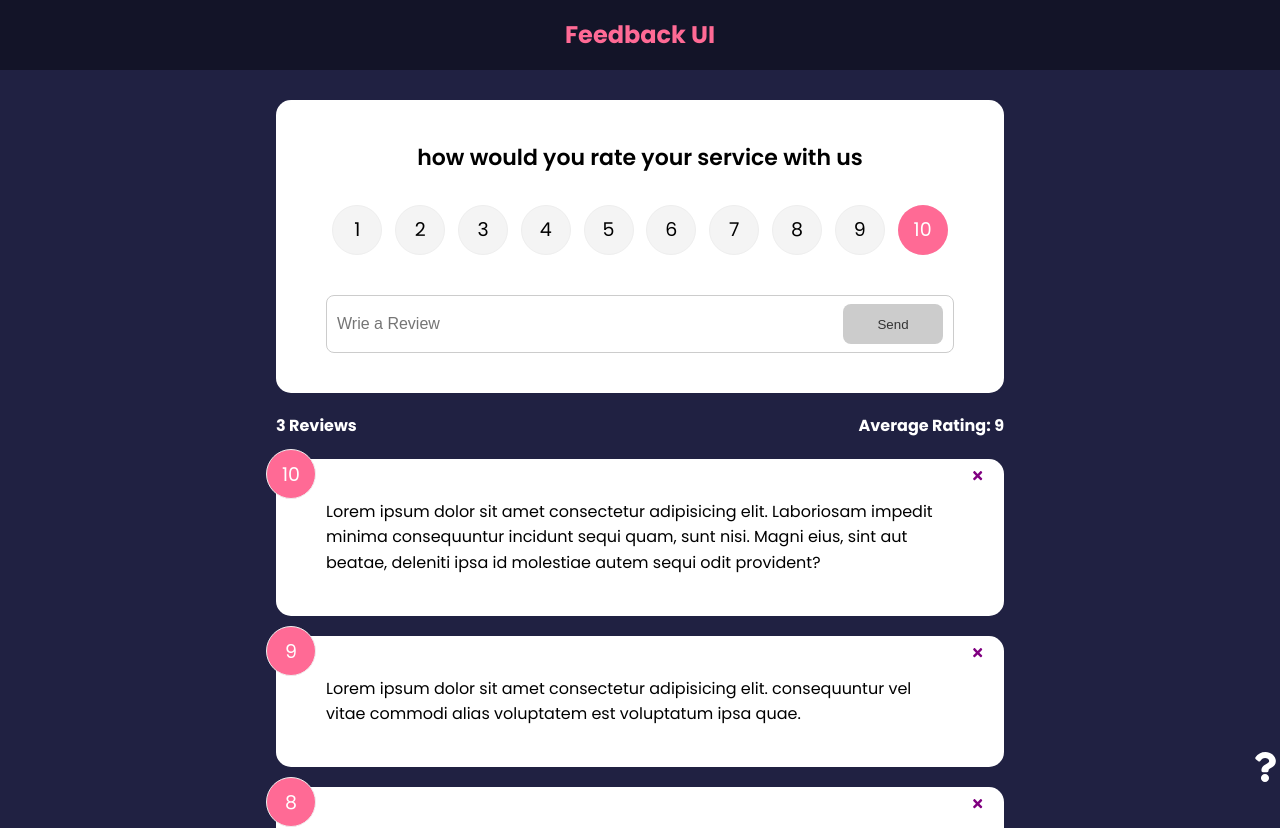
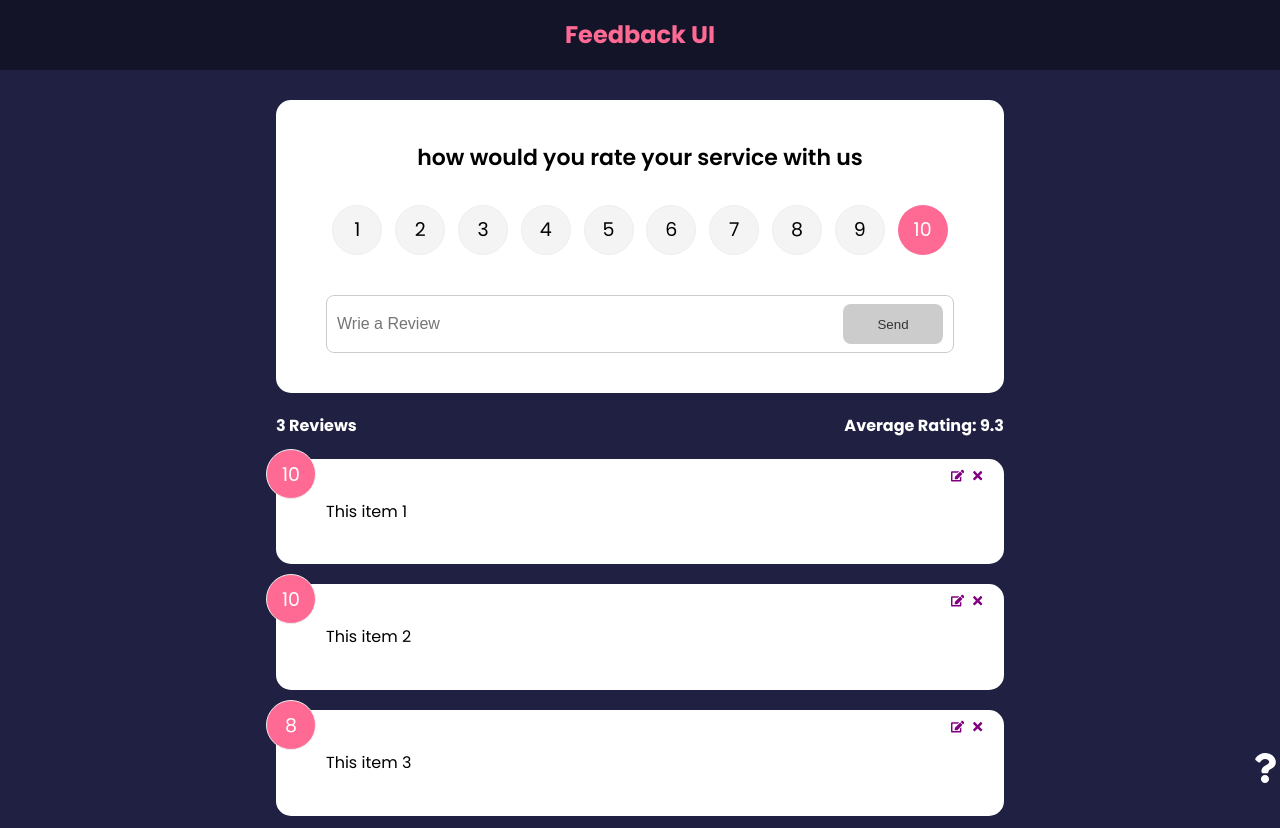
Before and after one commit to Gargi212Roy/Feedback-UI, a React (Create React App) app: page / in a window 1280 px wide. Shown: the top 828 px of the page. Built offline with nearby package versions, Linux system fonts and the light colour scheme.

Commit message:
fifth commit

```diff
--- a/src/App.js
+++ b/src/App.js
@@ -1,43 +1,25 @@
-// import logo from './logo.svg';
-import { v4 as uuidv4 } from "uuid";
 // whenever we wanna generate a id we can use *uuidv4*
-import {
-  BrowserRouter as Router,
-  Route,
-  Routes,
-  NavLink,
-} from "react-router-dom";
+import { BrowserRouter as Router, Route, Routes } from "react-router-dom";
 //browserrouter uses the html5 history api to keep our ui in sync with the URL
 //hashrouter uses hash portion of the url to keep it in sync
-import Card from "./components/shared/Card";
-import React, { useState } from "react";
+
+import React from "react";
 import "./App.css";
 import Header from "./components/Header";
 // import FeedbackItem from './components/FeedbackItem';//not needed as we need more feedback not just a single one
 import FeedbackList from "./components/FeedbackList";
-import feedbackData from "./data/feedbackData";
+
 import FeedBackStats from "./components/FeedBackStats";
 import FeedBackform from "./components/FeedBackform";
 import AboutPage from "./pages/AboutPage";
+import { FeedbackProvider } from "./context/FeedbackContext";
 import AboutIconLink from "./components/AboutIconLink";
 
 function App() {
-  const [feedback, setFeedback] = useState(feedbackData);
   // set is immutable we cannot change it we need to make a copy  a of it
 
-  const addFeedBack = (newFeedBack) => {
-    newFeedBack.id = uuidv4();
-    setFeedback([newFeedBack, ...feedback]);
-    // here we are taking all the objects that are already in the feedback and putting in into the array and in front er put newFeedBack, now it'll include both current feedback and new gfeedback
-  };
-
-  const deleteFeedback = (id) => {
-    if (window.confirm("Are you sure you want to delete?")) {
-      setFeedback(feedback.filter((item) => item.id !== id));
-    }
-  };
   return (
-    <>
+    <FeedbackProvider>
       {/* <Header bgColor='red' textColor='blue' /> */}
       <Router>
         <Header />
@@ -47,12 +29,9 @@ function App() {
               path="/"
               element={
                 <>
-                  <FeedBackform handleAdd={addFeedBack} />
-                  <FeedBackStats feedback={feedback} />
-                  <FeedbackList
-                    feedback={feedback}
-                    handleDelete={deleteFeedback}
-                  />
+                  <FeedBackform />
+                  <FeedBackStats />
+                  <FeedbackList />
                 </>
               }
             ></Route>
@@ -62,7 +41,7 @@ function App() {
         </div>
         <AboutIconLink />
       </Router>
-    </>
+    </FeedbackProvider>
   );
 }
 
--- a/src/components/FeedBackStats.jsx
+++ b/src/components/FeedBackStats.jsx
@@ -1,24 +1,23 @@
-import React from 'react'
-import PropTypes from 'prop-types'
+import React from "react";
+import { useContext } from "react";
 
+import FeedbackContext from "../context/FeedbackContext";
 
-function FeedBackStats({feedback}) {
-    // calculate ratings(reduce is used as we want to loop thourgh all the ratings and add them together and then multiply it by the length of the feedback items that I'd give the average). Reduce takes in an accumulator (acc) and current value(cur) and a second argument of the default for the accumulator ----> 0
-    let average = feedback.reduce((acc,cur) => {
-        return acc + cur.rating
-    }, 0) / feedback.length
-    average =average.toFixed(1).replace(/[.,]0$/, '')
-    //.replace to add a regular exp. in order to get rid of trailing zeros, basically saying if it's 0 replace it with nothing
+function FeedBackStats() {
+  const { feedback } = useContext(FeedbackContext);
+  // calculate ratings(reduce is used as we want to loop thourgh all the ratings and add them together and then multiply it by the length of the feedback items that I'd give the average). Reduce takes in an accumulator (acc) and current value(cur) and a second argument of the default for the accumulator ----> 0
+  let average =
+    feedback.reduce((acc, cur) => {
+      return acc + cur.rating;
+    }, 0) / feedback.length;
+  average = average.toFixed(1).replace(/[.,]0$/, "");
+  //.replace to add a regular exp. in order to get rid of trailing zeros, basically saying if it's 0 replace it with nothing
   return (
-    <div className='feedback-stats'>
+    <div className="feedback-stats">
       <h4>{feedback.length} Reviews </h4>
       <h4>Average Rating: {isNaN(average) ? 0 : average}</h4>
     </div>
-  )
+  );
 }
 
-FeedBackStats.propTypes = {
-    feedback: PropTypes.array.isRequired,
-}
-
-export default FeedBackStats
+export default FeedBackStats;
--- a/src/components/FeedBackform.jsx
+++ b/src/components/FeedBackform.jsx
@@ -1,15 +1,17 @@
 import React from "react";
-import { useState } from "react";
+import { useState, useContext } from "react";
 import Card from "./shared/Card";
 import Button from "./shared/Button";
 import RatingSelect from "./RatingSelect";
-function FeedBackform({ handleAdd }) {
+import FeedbackContext from "../context/FeedbackContext";
+function FeedBackform() {
   const [text, setText] = useState("");
   // connect the input to the above piece of state so that when i type in it has to be put in the piece of state
   const [rating, setRating] = useState(10);
 
   const [btnDisabled, setBtnDisabled] = useState(true);
   const [message, setMessage] = useState("");
+  const { addFeedBack } = useContext(FeedbackContext);
 
   const handleTextChange = (e) => {
     // validation will be done here
@@ -36,7 +38,7 @@ function FeedBackform({ handleAdd }) {
 
         rating: rating,
       };
-      handleAdd(newFeedBack);
+      addFeedBack(newFeedBack);
       setText("");
     }
   };
--- a/src/components/FeedbackItem.jsx
+++ b/src/components/FeedbackItem.jsx
@@ -1,11 +1,13 @@
 import React from "react";
 import Card from "./shared/Card";
+import { useContext } from "react";
 import PropTypes from "prop-types";
-import { FaTimes } from "react-icons/fa";
+import { FaTimes, FaEdit } from "react-icons/fa";
+import FeedbackContext from "../context/FeedbackContext";
 
 // import { useState } from 'react'
 
-function FeedbackItem({ item, handleDelete }) {
+function FeedbackItem({ item }) {
   // const [rating, setRating]=useState(7)
   // const [text, setText]=useState('This is an example of feedback item')
   // const handleClick = () => {
@@ -15,15 +17,17 @@ function FeedbackItem({ item, handleDelete }) {
 
   // setRating(10)  //rating set in useState changed to 10 now rating = 10 is wrong as state in ract is immutable i.e. cannot be directly changed. it basically has to be reset. like if there is an array with a bunch of items, to add an extra item first the entire array has to be copied then the new item can be added at the top
   // }
-
+  const { deleteFeedback, editFeedback } = useContext(FeedbackContext);
   return (
     <Card>
       <div className="num-display">{item.rating}</div>
       {/* <button onClick={() => console.log(item.id)} className="close"> this is inline... we  can also have a separate function to call */}
-      <button onClick={() => handleDelete(item.id)} className="close">
+      <button onClick={() => deleteFeedback(item.id)} className="close">
         <FaTimes color="purple" />
       </button>
-
+      <button onClick={() => editFeedback(item)} className="edit">
+        <FaEdit color="Purple" />
+      </button>
       <div className="text_display">{item.text}</div>
       {/* <button onClick={handleClick}>Click</button> */}
       {/* like an event which gets triggered onClick */}
--- a/src/components/FeedbackList.jsx
+++ b/src/components/FeedbackList.jsx
@@ -1,51 +1,54 @@
-import { motion, AnimatePresence } from "framer-motion";
+// import { motion, AnimatePresence } from "framer-motion";
+import { useContext } from "react";
 import React from "react";
 
 import FeedbackItem from "./FeedbackItem";
-import PropTypes from "prop-types";
 
-function FeedbackList({ feedback, handleDelete }) {
+import FeedbackContext from "../context/FeedbackContext";
+
+function FeedbackList() {
+  const { feedback } = useContext(FeedbackContext);
   if (!feedback || feedback.length === 0) {
     return <p>No Feedback Yet</p>;
   }
 
+  // return (
+  //   <div className="feedback-list">
+  //     <AnimatePresence>
+  //       {feedback.map((item) => (
+  //         <motion.div
+  //           key={item.id}
+  //           initial={{ opacity: 0 }}
+  //           animate={{ opacity: 1 }}
+  //           exit={{ opacity: 0 }}
+  //         >
+  //           <FeedbackItem
+  //             key={item.id}
+  //             item={item}
+  //             handleDelete={handleDelete}
+  //           />
+  //         </motion.div>
+  //       ))}
+  //     </AnimatePresence>
+  //   </div>
+  // );
+
   return (
     <div className="feedback-list">
-      <AnimatePresence>
-        {feedback.map((item) => (
-          <motion.div
-            key={item.id}
-            initial={{ opacity: 0 }}
-            animate={{ opacity: 1 }}
-            exit={{ opacity: 0 }}
-          >
-            <FeedbackItem
-              key={item.id}
-              item={item}
-              handleDelete={handleDelete}
-            />
-          </motion.div>
-        ))}
-      </AnimatePresence>
+      {feedback.map((item) => (
+        <FeedbackItem key={item.id} item={item} />
+      ))}
     </div>
   );
-
-  // return (
-  //   <div className="feedback-list">
-  //     {feedback.map((item) => (
-  //       <FeedbackItem key={item.id} item={item} handleDelete={handleDelete} />
-  //     ))}
-  //   </div>
-  // );
 }
 
-FeedbackList.propTypes = {
-  feedback: PropTypes.arrayOf(
-    PropTypes.shape({
-      id: PropTypes.number.isRequired,
-      text: PropTypes.string.isRequired,
-      rating: PropTypes.number.isRequired,
-    })
-  ),
-};
+// FeedbackList.propTypes = {
+//   feedback: PropTypes.arrayOf(
+//     PropTypes.shape({
+//       id: PropTypes.number.isRequired,
+//       text: PropTypes.string.isRequired,
+//       rating: PropTypes.number.isRequired,
+//     })
+//   ),
+// }; no longer needed as useContext hook is now being used
 export default FeedbackList;
--- /dev/null
+++ b/src/context/FeedbackContext.js
@@ -0,0 +1,63 @@
+import { editableInputTypes } from "@testing-library/user-event/dist/utils/edit/isEditable";
+import React, { createContext, useState } from "react";
+// import logo from './logo.svg';
+import { v4 as uuidv4 } from "uuid";
+const FeedbackContext = createContext();
+
+export const FeedbackProvider = ({ children }) => {
+  const [feedback, setFeedback] = useState([
+    {
+      id: 1,
+      text: "This item 1",
+      rating: 10,
+    },
+    {
+      id: 2,
+      text: "This item 2",
+      rating: 10,
+    },
+    {
+      id: 3,
+      text: "This item 3",
+      rating: 8,
+    },
+  ]);
+  const [feedbackEdit, setFeedbackEdit] = useState({
+    item: {},
+    // whenever we click on one of the pencil items --> that item along with their particular id, the rating and the text will go into that item
+    edit: false,
+    // if we click on the pencil button edit will be set to true---> we are in edit mode
+  });
+  const addFeedBack = (newFeedBack) => {
+    newFeedBack.id = uuidv4();
+    setFeedback([newFeedBack, ...feedback]);
+    // here we are taking all the objects that are already in the feedback and putting in into the array and in front er put newFeedBack, now it'll include both current feedback and new gfeedback
+  };
+
+  const deleteFeedback = (id) => {
+    if (window.confirm("Are you sure you want to delete?")) {
+      setFeedback(feedback.filter((item) => item.id !== id));
+    }
+  };
+  //   set item to be updated
+  const editFeedback = (item) => {
+    setFeedbackEdit({
+      item,
+      edit: true,
+    });
+  };
+  return (
+    <FeedbackContext.Provider
+      value={{
+        feedback,
+        deleteFeedback,
+        addFeedBack,
+        editFeedback,
+      }}
+    >
+      {children}
+    </FeedbackContext.Provider>
+  );
+};
+
+export default FeedbackContext;
```
Also changed, not shown: src/index.css (+14 -0 lines).
